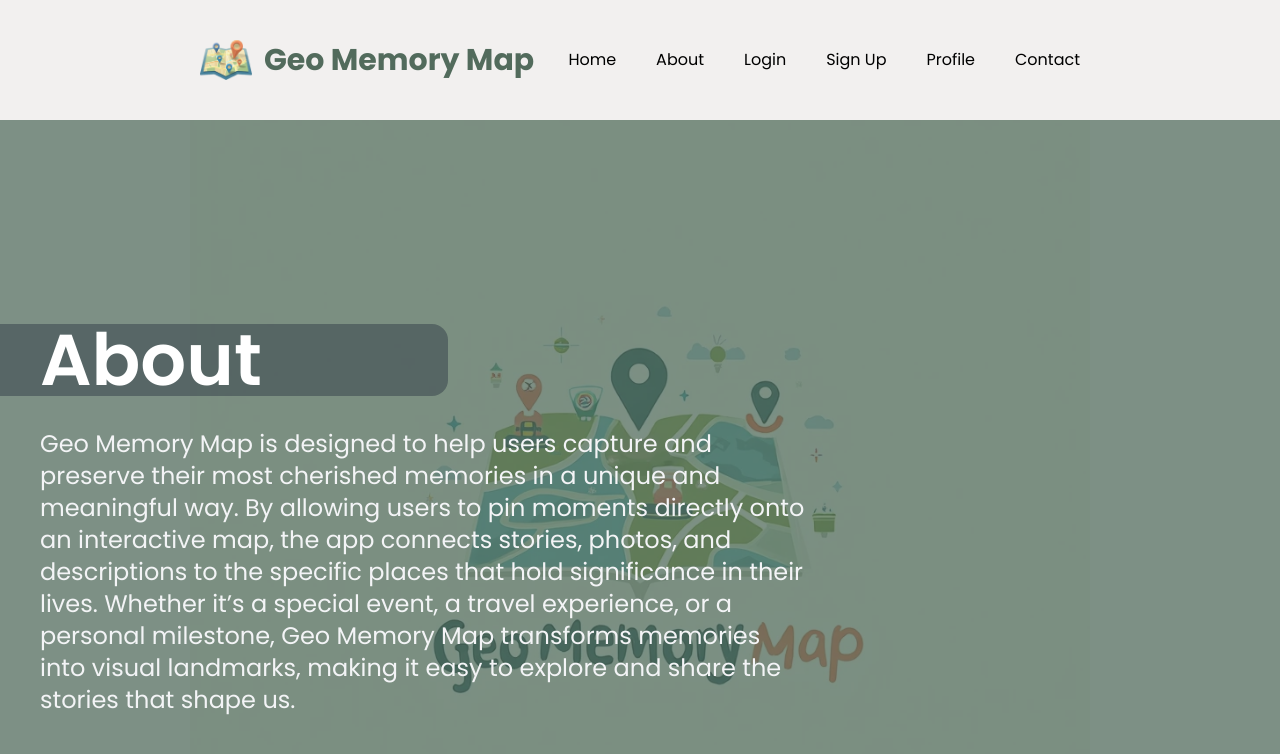
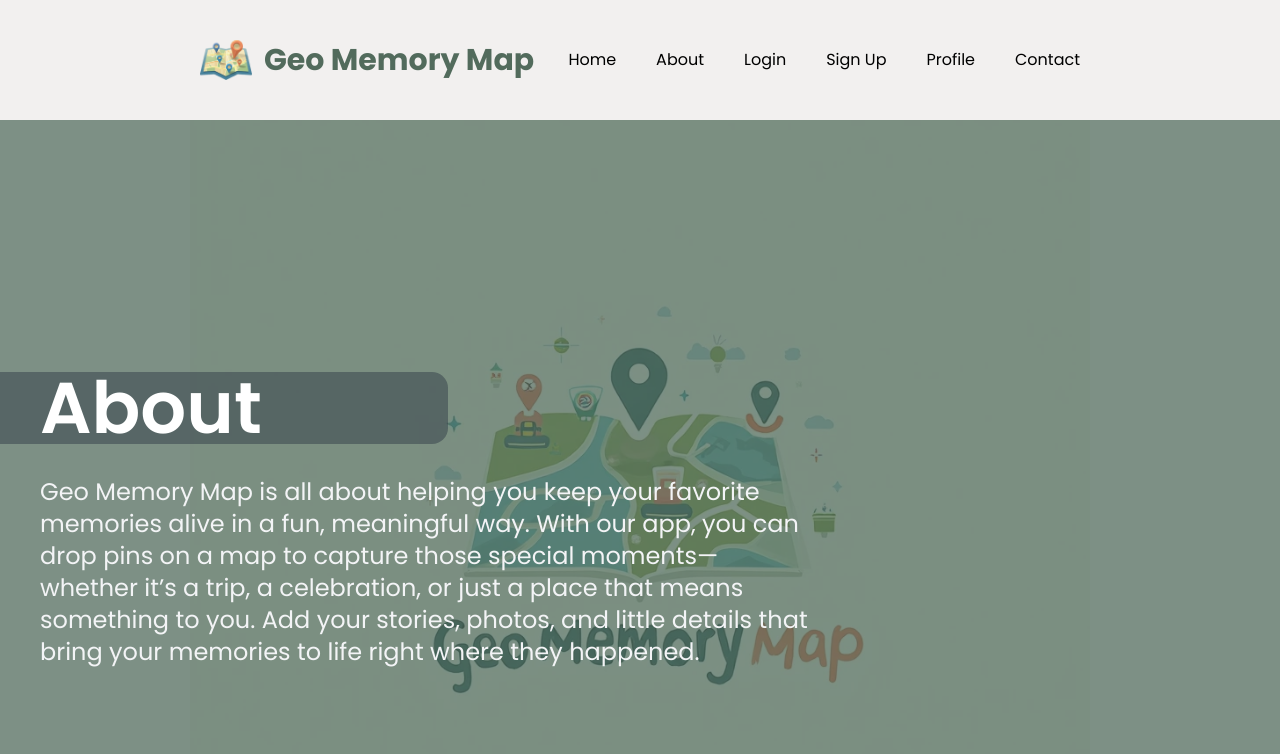
Before and after one commit to UCC-Batch-26/geomemorymap, a React (Vite) app in the folder apps/frontend/: page /about in a window 1280 px wide. Shown: the top 754 px of the page. Built offline with nearby package versions, Linux system fonts and the light colour scheme.

Commit message:
fix: commit to sync

```diff
--- a/apps/frontend/src/modules/home/pages/about-page.jsx
+++ b/apps/frontend/src/modules/home/pages/about-page.jsx
@@ -3,13 +3,14 @@ function AboutPage() {
     <section className="fixed bg-[url(@/assets/geo-memory-map-bg.png)] bg-size-[900px] bg-no-repeat bg-center h-screen w-full">
       <div className="bg-[#526b5c]/75 h-full">
         <div className="flex flex-col justify-center-safe gap-8 h-full text-left">
-          <h1 className="font-display md:text-4xl lg:text-7xl font-semibold text-white bg-gray-800/40 w-[35%] rounded-r-2xl pl-10">About</h1>
+          <h1 className="font-display md:text-4xl lg:text-7xl font-semibold text-white bg-gray-800/40 w-[35%] rounded-r-2xl pl-10">
+            About
+          </h1>
           <p className="font-display md:text-md lg:text-2xl text-gray-100 text-left max-w-3xl ml-10">
-            Geo Memory Map is designed to help users capture and preserve their most cherished memories in a unique and
-            meaningful way. By allowing users to pin moments directly onto an interactive map, the app connects stories,
-            photos, and descriptions to the specific places that hold significance in their lives. Whether it’s a
-            special event, a travel experience, or a personal milestone, Geo Memory Map transforms memories into visual
-            landmarks, making it easy to explore and share the stories that shape us.
+            Geo Memory Map is all about helping you keep your favorite memories alive in a fun, meaningful way. With our
+            app, you can drop pins on a map to capture those special moments—whether it’s a trip, a celebration, or just
+            a place that means something to you. Add your stories, photos, and little details that bring your memories
+            to life right where they happened.
           </p>
         </div>
       </div>
```
